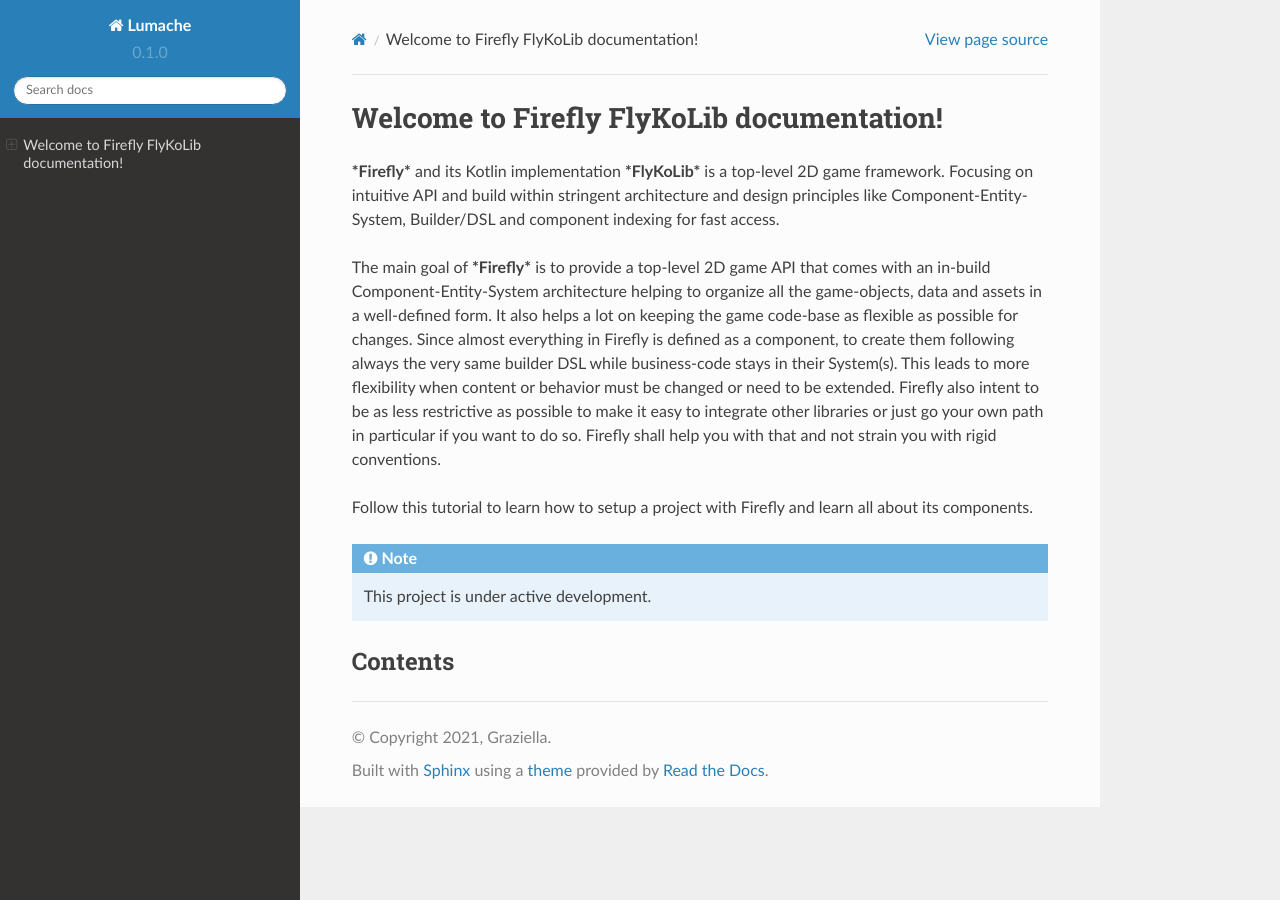
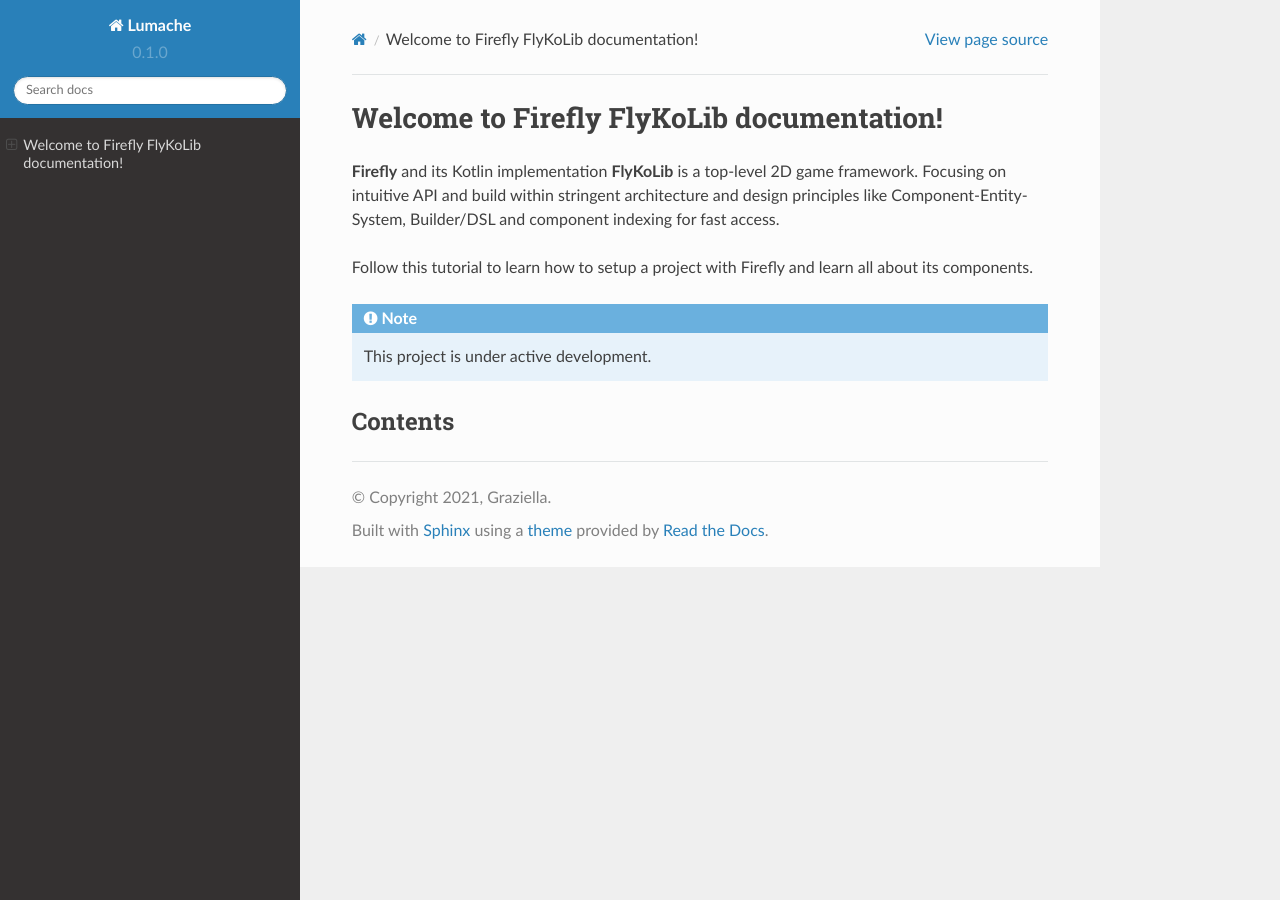
Before and after one commit to AndreasHefti/flyko-lib-doc, a Sphinx documentation site: the page built from docs/source/index.rst, in a window 1280 px wide. Built offline with Sphinx 7.4.7 and the Read the Docs theme 2.0.0, drawn with Linux system fonts in a browser that asks for light colours; pages that are not in the unit, such as notebooks, are missing from menus.

Commit message:
Update index.rst

```diff
--- a/docs/source/index.rst
+++ b/docs/source/index.rst
@@ -1,9 +1,7 @@
 Welcome to Firefly FlyKoLib documentation!
 ==========================================
 
-***Firefly*** and its Kotlin implementation ***FlyKoLib*** is a top-level 2D game framework. Focusing on intuitive API and build within stringent architecture and design principles like Component-Entity-System, Builder/DSL and component indexing for fast access.
-
-The main goal of ***Firefly*** is to provide a top-level 2D game API that comes with an in-build Component-Entity-System architecture helping to organize all the game-objects, data and assets in a well-defined form. It also helps a lot on keeping the game code-base as flexible as possible for changes. Since almost everything in Firefly is defined as a component, to create them following always the very same builder DSL while business-code stays in their System(s). This leads to more flexibility when content or behavior must be changed or need to be extended. Firefly also intent to be as less restrictive as possible to make it easy to integrate other libraries or just go your own path in particular if you want to do so. Firefly shall help you with that and not strain you with rigid conventions.
+**Firefly** and its Kotlin implementation **FlyKoLib** is a top-level 2D game framework. Focusing on intuitive API and build within stringent architecture and design principles like Component-Entity-System, Builder/DSL and component indexing for fast access.
 
 Follow this tutorial to learn how to setup a project with Firefly and learn all about its components.
 
```
